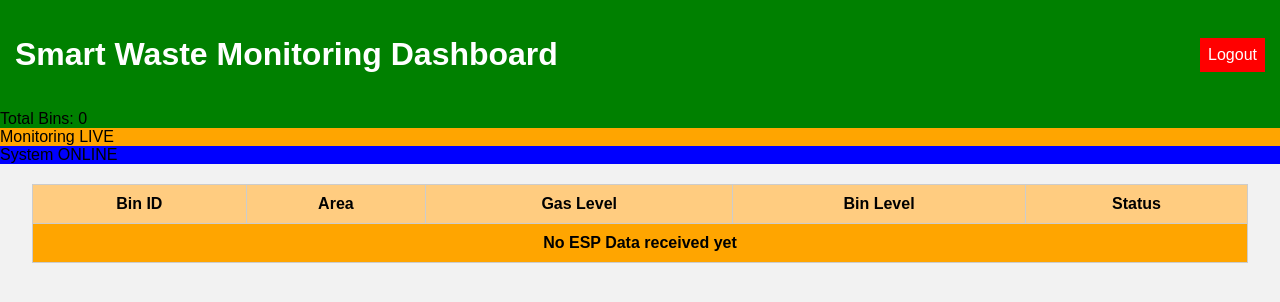
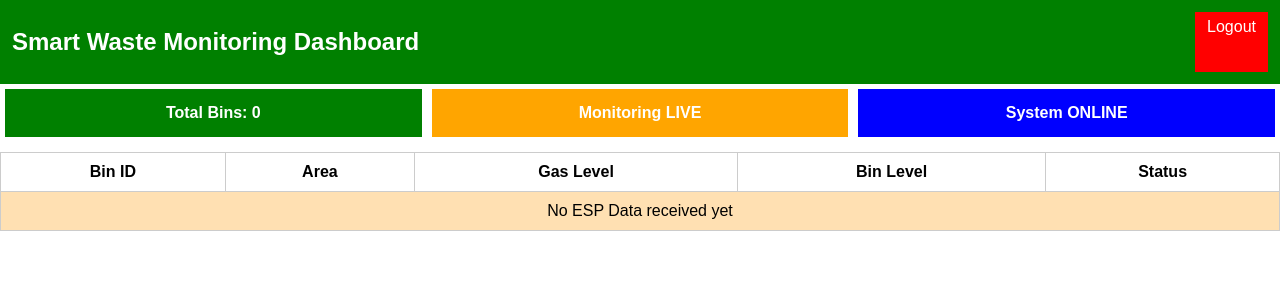
Before and after one commit to Mugilan-18/smart-waste-dashboard, a Flask app: template templates/dashboard.html in a window 1280 px wide. Shown: the top 302 px of the page. Run offline with Flask 3, Linux system fonts and the light colour scheme; the template is opened without the code that fills it, so the values that code supplies are empty.

Commit message:
Update style.css

```diff
--- a/static/css/style.css
+++ b/static/css/style.css
@@ -1,47 +1,100 @@
-body{margin:0;font-family:Arial;background:#f2f2f2}
+body {
+    margin: 0;
+    font-family: Arial;
+}
 
-/* LOGIN */
-.login-bg{
-background:url('/static/images/smart_city.jpg') no-repeat center/cover;
-height:100vh;display:flex;justify-content:center;align-items:center;
+/* ---------- LOGIN ---------- */
+.login-body {
+    background: url("/static/images/smart_city.jpg") no-repeat center/cover;
+    height: 100vh;
+    display: flex;
+    align-items: center;
+    justify-content: center;
 }
-.login-box{
-width:300px;background:#fff;padding:25px;border-radius:10px;
-text-align:center;box-shadow:0 0 20px rgba(0,0,0,.4)
+
+.login-box {
+    background: white;
+    width: 320px;
+    padding: 20px;
+    text-align: center;
+    border-radius: 6px;
 }
-.login-box input{width:100%;padding:10px;margin-top:10px}
-.password-box{position:relative}
-.password-box span{
-position:absolute;right:10px;top:12px;cursor:pointer
+
+.login-box input,
+.login-box button {
+    width: 100%;
+    height: 40px;
+    margin: 8px 0;
 }
-button{width:100%;padding:10px;background:#007bff;color:#fff;border:none}
-.govt-logo{width:70px}
-.error{color:red}
 
-/* DASHBOARD */
-.top-bar{
-background:green;color:white;padding:15px;
-display:flex;justify-content:space-between;align-items:center;
+.password-box {
+    position: relative;
 }
-.logout{background:red;color:white;padding:8px;text-decoration:none}
 
-.banner{width:100%;height:350px;object-fit:cover}
+.password-box span {
+    position: absolute;
+    right: 10px;
+    top: 10px;
+    cursor: pointer;
+}
 
-.status-row{
-display:flex;gap:15px;padding:15px
+.govt-logo {
+    width: 60px;
 }
-.status-box{
-flex:1;padding:30px;color:white;font-size:22px;
-text-align:center;border-radius:5px
+
+/* ---------- DASHBOARD ---------- */
+.top-bar {
+    background: green;
+    color: white;
+    padding: 12px;
+    display: flex;
+    justify-content: space-between;
 }
-.green{background:green}
-.blue{background:blue}
-.orange{background:orange}
-.red{background:red}
 
-table{
-width:95%;margin:20px auto;border-collapse:collapse;background:white
+.top-bar h1 {
+    font-size: 24px;
 }
-th{background:#ffcc80}
-th,td{border:1px solid #ccc;padding:10px;text-align:center}
-.no-data{background:orange;font-weight:bold}
+
+.logout {
+    background: red;
+    color: white;
+    padding: 6px 12px;
+    text-decoration: none;
+}
+
+.status-cards {
+    display: flex;
+}
+
+.card {
+    flex: 1;
+    margin: 5px;
+    padding: 15px;
+    text-align: center;
+    color: white;
+    font-weight: bold;
+}
+
+.green { background: green; }
+.orange { background: orange; }
+.blue { background: blue; }
+
+table {
+    width: 100%;
+    border-collapse: collapse;
+    margin-top: 10px;
+}
+
+th, td {
+    padding: 10px;
+    border: 1px solid #ccc;
+}
+
+tbody tr {
+    background: white;
+}
+
+.no-data {
+    background: #ffe0b2;
+    text-align: center;
+}
```
